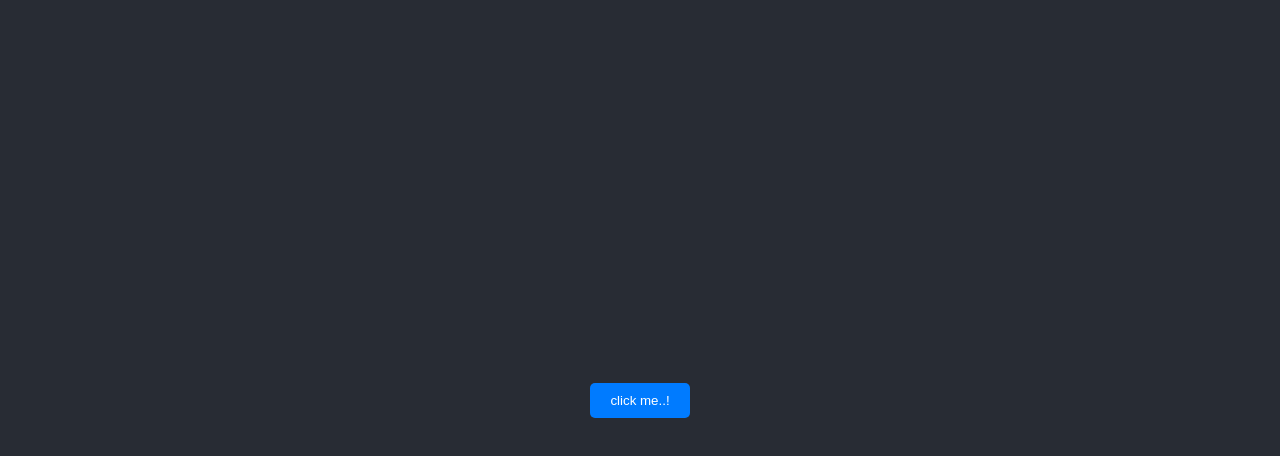
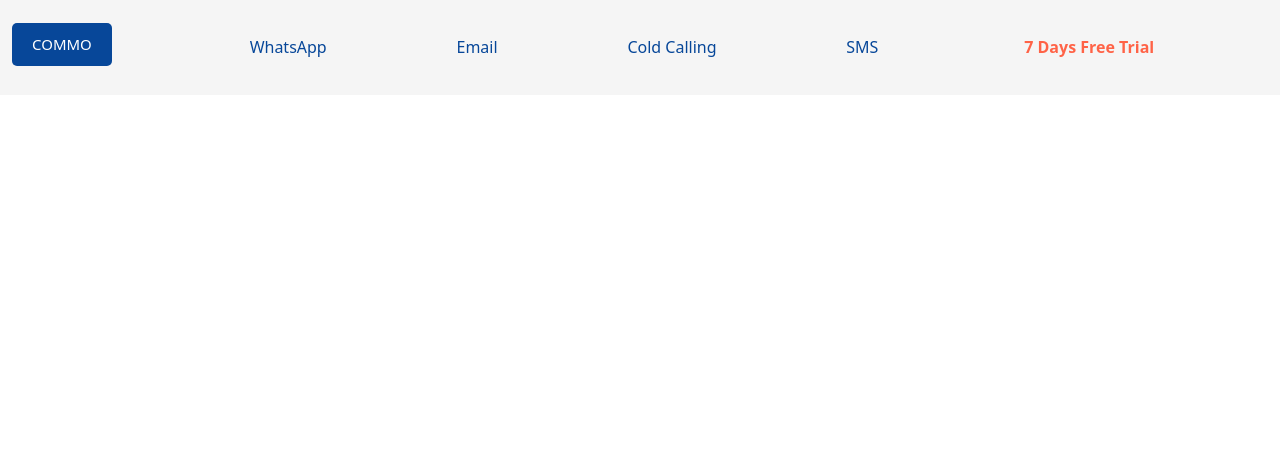
Before and after one commit to kammisettykoushik/commoChatAssistance, a React (Create React App) app in the folder commo-clint/: page / in a window 1280 px wide. Shown: the top 456 px of the page. Built offline with nearby package versions, Linux system fonts and the light colour scheme.

Commit message:
navbar changes

```diff
--- a/commo-clint/package.json
+++ b/commo-clint/package.json
@@ -3,6 +3,7 @@
   "version": "0.1.0",
   "private": true,
   "dependencies": {
+    "bootstrap": "^5.3.3",
     "cra-template": "1.2.0",
     "react": "^19.0.0",
     "react-dom": "^19.0.0",
--- a/commo-clint/src/App.js
+++ b/commo-clint/src/App.js
@@ -1,14 +1,10 @@
-import logo from './logo.svg';
+
 import './App.css';
-import styles from './assets/styles/global.module.scss'
+import MainNavbarlist from './components/MainNavBar/MainNavbarlist';
 
 function App() {
   return (
-    <div className="App">
-      <header className="App-header">
-      <button onClick={()=> alert('Hello Sneha 😍')} className={styles.button}>{'click me..!'}</button>
-      </header>
-    </div>
+    <MainNavbarlist/>
   );
 }
 
--- /dev/null
+++ b/commo-clint/src/components/MainNavBar/MainNavbarlist.jsx
@@ -0,0 +1,63 @@
+import React from 'react';
+import 'bootstrap/dist/css/bootstrap.min.css';
+import 'bootstrap/dist/js/bootstrap.bundle.min.js';
+
+const NavbarScreen = () => {
+  return (
+    <nav className="navbar navbar-expand-lg sticky-top" style={{ backgroundColor: 'whitesmoke' }}>
+      <div className="container-fluid">
+        <a className="navbar-brand" href="/">
+          <p
+            style={{
+              backgroundColor: '#074799', color: 'white', borderRadius: 5, fontSize: 15, padding: '10px 20px',
+              width: 'auto', marginTop: 10
+            }}
+          >
+            COMMO
+          </p>
+        </a>
+        <button
+          className="navbar-toggler"
+          type="button"
+          data-bs-toggle="collapse"
+          data-bs-target="#navbarNav"
+          aria-controls="navbarNav"
+          aria-expanded="false"
+          aria-label="Toggle navigation"
+        >
+          <span className="navbar-toggler-icon" style={{ color: '#212121' }}></span>
+        </button>
+
+        <div className="collapse navbar-collapse" id="navbarNav">
+          <ul className="navbar-nav ms-auto mb-2 mb-lg-0 d-flex justify-content-evenly align-items-center w-100">
+            <li className="nav-item">
+              <a className="nav-link" href="https://wa.me/yourwhatsappnumber" target="_blank" rel="noopener noreferrer" style={{ color: '#074799' }}>
+                WhatsApp
+              </a>
+            </li>
+            <li className="nav-item">
+              <a className="nav-link" href="mailto:your.email@example.com" style={{ color: '#074799' }}>
+                Email
+              </a>
+            </li>
+            <li className="nav-item">
+              <a className="nav-link" href="tel:+yourphonenumber" style={{ color: '#074799' }}>
+                Cold Calling
+              </a>
+            </li>
+            <li className="nav-item">
+              <a className="nav-link" href="sms:+yourphonenumber" style={{ color: '#074799' }}>
+                SMS
+              </a>
+            </li>
+            <div className="navbar-text ms-4">
+              <span style={{ color: '#FF6347', fontWeight: 'bold' }}>7 Days Free Trial</span>
+            </div>
+          </ul>
+        </div>
+      </div>
+    </nav>
+  );
+};
+
+export default NavbarScreen;
--- /dev/null
+++ b/commo-clint/src/components/MainNavBar/MainNavbarlist.module.scss
@@ -0,0 +1,40 @@
+/* Logo Styling */
+.logo {
+    width: 150px;  /* Adjust as needed */
+    height: auto;
+  }
+
+  /* Trial Text Styling */
+  .trial-text {
+    display: flex;
+    align-items: center;
+    font-weight: bold;
+    color: #FF6347; /* Tomato color for highlight */
+    margin-right: 20px;
+  }
+
+  /* Navbar Right Side Contact Links */
+  .navbar-nav .nav-item .nav-link {
+    padding-right: 15px;
+    color: #333;
+    font-size: 14px;
+    font-weight: 500;
+  }
+
+  .navbar-nav .nav-item .nav-link:hover {
+    color: #FF6347;
+  }
+
+  /* Mobile Responsive Navbar */
+  @media (max-width: 768px) {
+    .navbar-nav {
+      flex-direction: column;
+      text-align: center;
+    }
+    .navbar-nav .nav-item {
+      margin-bottom: 10px;
+    }
+    .trial-text {
+      margin-top: 10px;
+    }
+  }
```
Also changed, not shown: commo-clint/src/components/Navigation.jsx (deleted), 1 other file (tests, documents, lock files or other folders).
